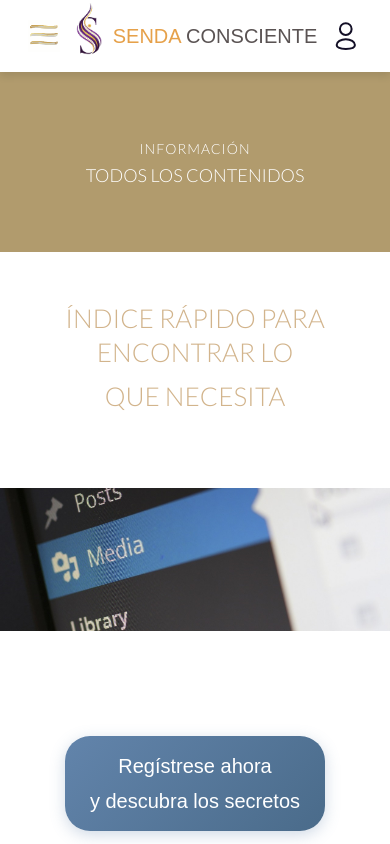
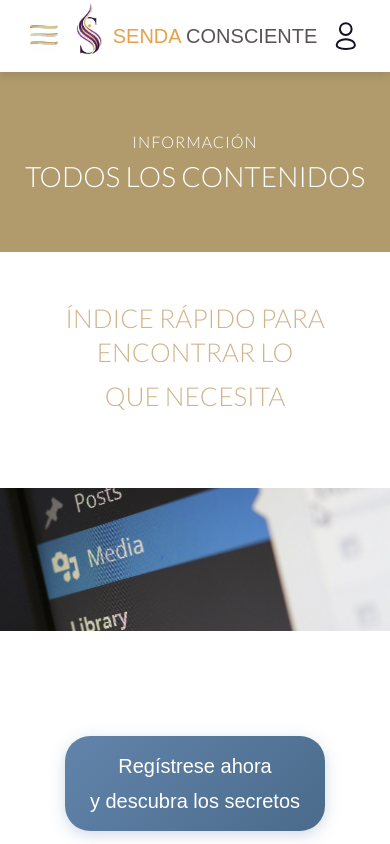
Before and after one commit to orbimatrix/Conscious-path, a Next.js app: page /contenidos in a window 390 px wide. Shown: the top 844 px of the page. Built offline with nearby package versions, Linux system fonts and the light colour scheme; no server answers.

Commit message:
Refactor CSS styles in Contenidos section for improved layout and visual hierarchy
- Replaced padding with margin for better spacing in the text section.
- Increased font sizes for titles and subtitles to enhance readability.
- Standardized font sizes across various elements for a cohesive design.

```diff
--- a/src/app/contenidos/contenidos.css
+++ b/src/app/contenidos/contenidos.css
@@ -49,7 +49,8 @@
 
 /* White Text Section */
 .contenidos-text-section {
-  padding: 50px 0;
+  margin-top: 50px;
+  margin-bottom: 50px;
   background: white;
   text-align: center;
 }
@@ -216,12 +217,10 @@
   }
 
   .contenidos-banner-title {
-    font-size: 22px;
+    font-size: 28px;
   }
 
-  .contenidos-text-section {
-    padding: 50px 0;
-  }
+
 
   .contenidos-text-title,
   .contenidos-text-subtitle {
@@ -261,17 +260,15 @@
   }
 
   .contenidos-banner-subtitle {
-    font-size: 14px;
+    font-size: 16px;
     margin-bottom: 6px;
   }
 
   .contenidos-banner-title {
-    font-size: 18px;
+    font-size: 28px;
   }
 
-  .contenidos-text-section {
-    padding: 50px 0;
-  }
+
 
   .contenidos-text-title,
   .contenidos-text-subtitle {
@@ -310,7 +307,7 @@
   }
 
   .contenidos-banner-subtitle {
-    font-size: 20px;
+    font-size: 16px;
     margin-bottom: 15px;
   }
 
@@ -915,12 +912,12 @@
   }
 
   .contenidos-banner-subtitle {
-    font-size: 12px;
+    font-size: 16px;
     margin-bottom: 5px;
   }
 
   .contenidos-banner-title {
-    font-size: 16px;
+    font-size: 28px;
   }
 
   .contenidos-subscription-container {
```
